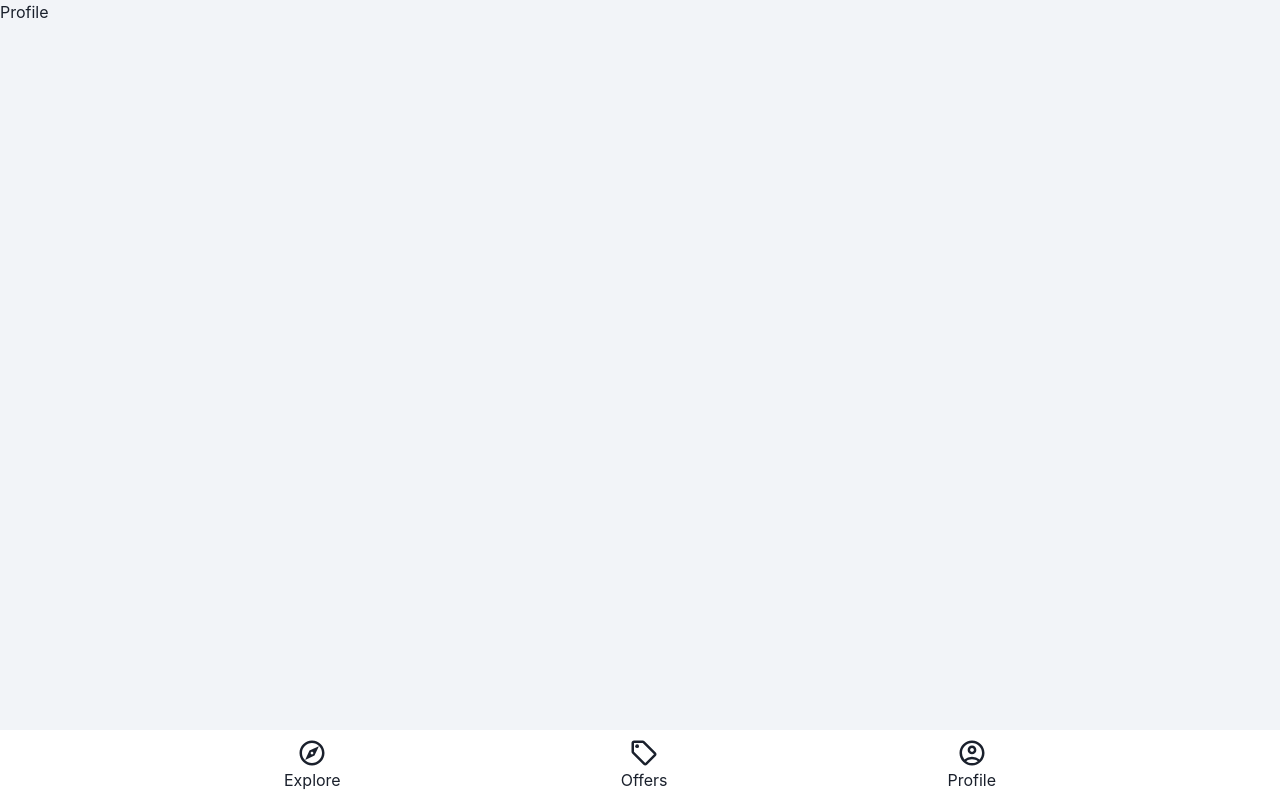
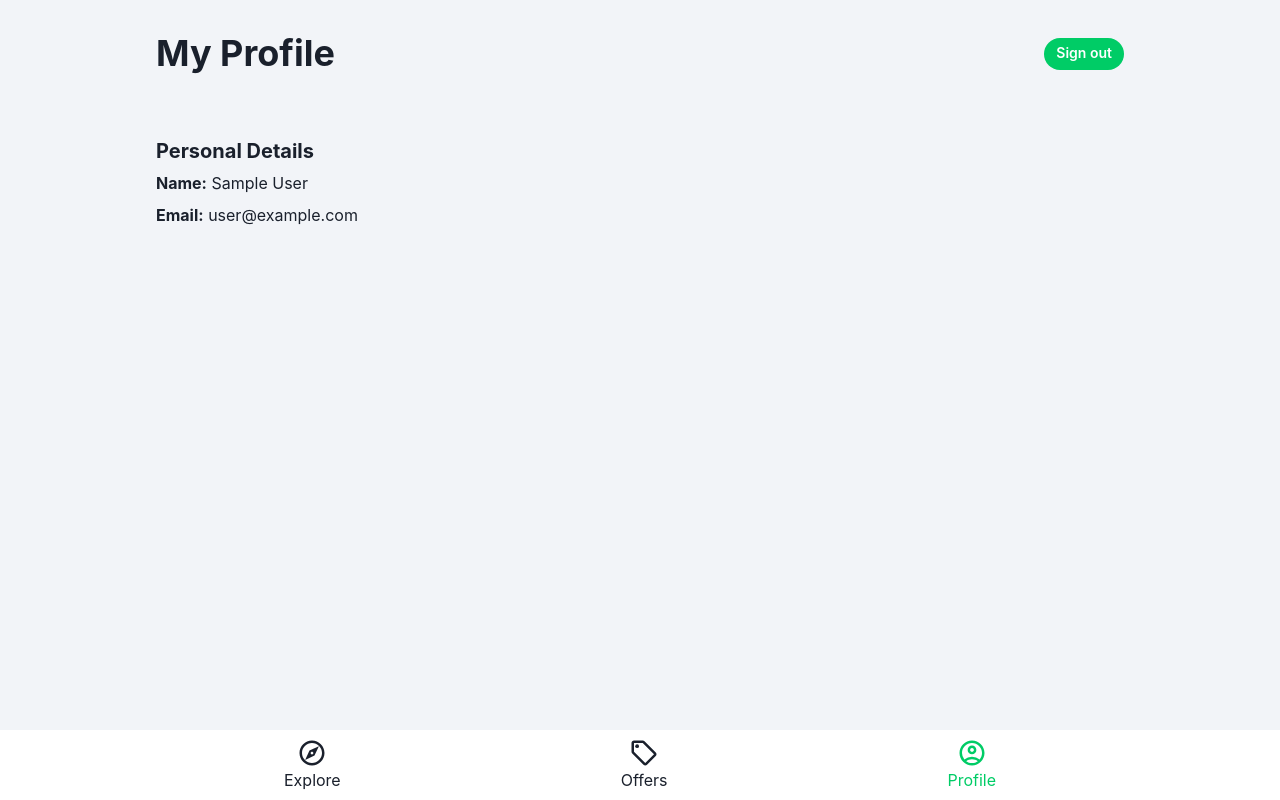
Before and after one commit to Saqib-Aziz33/house-marketplace-firebase, a React (Create React App) app: page /profile in a window 1280 px wide. Built offline with nearby package versions, Linux system fonts and the light colour scheme; no server answers; sample sign-in values are in the browser's storage.

Commit message:
private routes

```diff
--- a/package.json
+++ b/package.json
@@ -16,6 +16,7 @@
     "react-icons": "^4.6.0",
     "react-router-dom": "^6.4.3",
     "react-scripts": "5.0.1",
+    "react-toastify": "^9.1.1",
     "sass": "^1.56.1",
     "web-vitals": "^2.1.4"
   },
--- a/src/App.jsx
+++ b/src/App.jsx
@@ -8,6 +8,10 @@ import Offers from "./pages/Offers";
 import Profile from "./pages/Profile";
 import SignIn from "./pages/SignIn";
 import SignUp from "./pages/SignUp";
+import PrivateRoute from "./components/utils/PrivateRoute";
+// others
+import { ToastContainer } from "react-toastify";
+import "react-toastify/dist/ReactToastify.css";
 import "./app.scss";
 
 function App() {
@@ -17,11 +21,14 @@ function App() {
         <Routes>
           <Route index path="/" element={<Explore />} />
           <Route path="/offers" element={<Offers />} />
-          <Route path="/profile" element={<Profile />} />
+          <Route path="/profile" element={<PrivateRoute />}>
+            <Route path="/profile" element={<Profile />} />
+          </Route>
           <Route path="/sign-up" element={<SignUp />} />
           <Route path="/sign-in" element={<SignIn />} />
           <Route path="/forgot-password" element={<ForgotPassword />} />
         </Routes>
+        <ToastContainer position="bottom-right" theme="colored" />
         <Navbar />
       </ChakraProvider>
     </BrowserRouter>
--- a/src/app.scss
+++ b/src/app.scss
@@ -24,6 +24,9 @@ body{
     }
 }
 
+.sign-out{
+    background-color: $clr-primary !important;
+}
 
 
 
--- a/src/components/Navbar.jsx
+++ b/src/components/Navbar.jsx
@@ -28,8 +28,8 @@ function Navbar() {
           </Link>
 
           <Link
-            to="/sign-in"
-            className={`link ${path === "/sign-in" ? "active" : ""}`}
+            to="/profile"
+            className={`link ${path === "/profile" ? "active" : ""}`}
           >
             <MdOutlineAccountCircle size={30} />
             Profile
--- /dev/null
+++ b/src/components/utils/PrivateRoute.jsx
@@ -0,0 +1,18 @@
+import useAuthStatus from "../../hooks/useAuthStatus";
+import { Navigate, Outlet } from "react-router-dom";
+import { Spinner, Center } from "@chakra-ui/react";
+
+function PrivateRoute() {
+  const { loggedIn, checkingStatus } = useAuthStatus();
+
+  if (checkingStatus) {
+    return (
+      <Center my={16}>
+        <Spinner size="2xl" color="green" w="100px" h="100px" />
+      </Center>
+    );
+  }
+
+  return loggedIn ? <Outlet /> : <Navigate to="/sign-in" />;
+}
+export default PrivateRoute;
--- /dev/null
+++ b/src/components/utils/SignOut.jsx
@@ -0,0 +1,34 @@
+import { Button } from "@chakra-ui/react";
+import { signOut } from "firebase/auth";
+import { useNavigate } from "react-router-dom";
+import { toast } from "react-toastify";
+import { auth } from "../../firebase.config";
+
+function SignOut() {
+  const navigate = useNavigate();
+
+  function signout() {
+    signOut(auth)
+      .then(() => {
+        toast.success("good bye");
+        navigate("/sign-in");
+      })
+      .catch((e) => {
+        toast.error("some thing went wrong");
+        console.log("signout error", e);
+      });
+  }
+
+  return (
+    <Button
+      size="sm"
+      className="sign-out"
+      rounded="full"
+      colorScheme="whatsapp"
+      onClick={signout}
+    >
+      Sign out
+    </Button>
+  );
+}
+export default SignOut;
--- /dev/null
+++ b/src/hooks/useAuthStatus.jsx
@@ -0,0 +1,27 @@
+import { useState, useEffect, useRef } from "react";
+import { onAuthStateChanged } from "firebase/auth";
+import { auth } from "../firebase.config";
+
+function useAuthStatus() {
+  const [loggedIn, setLoggedIn] = useState(false);
+  const [checkingStatus, setCheckingStatus] = useState(true);
+  const isMounted = useRef(true);
+
+  useEffect(() => {
+    if (isMounted) {
+      onAuthStateChanged(auth, (user) => {
+        if (user) {
+          setLoggedIn(true);
+        }
+        setCheckingStatus(false);
+      });
+    }
+
+    return () => {
+      isMounted.current = false;
+    };
+  }, [isMounted]);
+
+  return { loggedIn, checkingStatus };
+}
+export default useAuthStatus;
--- a/src/pages/Profile.jsx
+++ b/src/pages/Profile.jsx
@@ -1,4 +1,33 @@
+import { Container, Heading, HStack, Stack, Text } from "@chakra-ui/react";
+import { useState } from "react";
+import { auth } from "../firebase.config";
+import SignOut from "../components/utils/SignOut";
+
 function Profile() {
-  return <div>Profile</div>;
+  const [formData] = useState({
+    name: auth.currentUser.displayName,
+    email: auth.currentUser.email,
+  });
+
+  return (
+    <>
+      <Container maxW={1000} my={8}>
+        <HStack justify="space-between">
+          <Heading>My Profile</Heading>
+          <SignOut />
+        </HStack>
+
+        <Stack my={16}>
+          <Heading size="md">Personal Details</Heading>
+          <Text>
+            <b>Name:</b> {formData.name}
+          </Text>
+          <Text>
+            <b>Email:</b> {formData.email}
+          </Text>
+        </Stack>
+      </Container>
+    </>
+  );
 }
 export default Profile;
--- a/src/pages/SignIn.jsx
+++ b/src/pages/SignIn.jsx
@@ -9,18 +9,38 @@ import {
   InputRightElement,
   Stack,
   Text,
+  Spinner,
 } from "@chakra-ui/react";
 import { FaUserAlt, FaUnlock, FaRegEyeSlash } from "react-icons/fa";
-import { Link } from "react-router-dom";
+import { Link, useNavigate } from "react-router-dom";
+import { toast } from "react-toastify";
 import Button from "../components/utils/Button";
+import { signInWithEmailAndPassword } from "firebase/auth";
+import { auth } from "../firebase.config";
 
 function SignIn() {
   const [formData, setFormData] = useState({ email: "", password: "" });
   const [showPass, setShowPass] = useState(false);
+  const [loading, setLoading] = useState(false);
+  const navigate = useNavigate();
 
-  function handleSubmit(e) {
+  async function handleSubmit(e) {
     e.preventDefault();
-    console.log(formData);
+    if (!formData.email || !formData.password) {
+      toast.error("some feilds are empty");
+      return;
+    }
+    try {
+      setLoading(true);
+      await signInWithEmailAndPassword(auth, formData.email, formData.password);
+      toast.info("welcome back");
+      navigate("/");
+    } catch (e) {
+      console.log("sign in error", e);
+      toast.error(e.message);
+    } finally {
+      setLoading(false);
+    }
   }
 
   function handleChange(e) {
@@ -75,7 +95,11 @@ function SignIn() {
           </Text>
 
           <Box>
-            <Button type="submit">Sign in</Button>
+            {loading ? (
+              <Spinner color="green" size="lg" />
+            ) : (
+              <Button type="submit">Sign In</Button>
+            )}
           </Box>
 
           <Text fontWeight="bold" alignSelf="center">
--- a/src/pages/SignUp.jsx
+++ b/src/pages/SignUp.jsx
@@ -10,7 +10,6 @@ import {
   Stack,
   Text,
   Spinner,
-  useToast,
 } from "@chakra-ui/react";
 import { FaUserAlt, FaUnlock, FaRegEyeSlash } from "react-icons/fa";
 import { AiOutlineInfoCircle } from "react-icons/ai";
@@ -19,6 +18,7 @@ import Button from "../components/utils/Button";
 import { createUserWithEmailAndPassword, updateProfile } from "firebase/auth";
 import { doc, setDoc, serverTimestamp } from "firebase/firestore";
 import { auth, db } from "../firebase.config";
+import { toast } from "react-toastify";
 
 function SignUp() {
   const [formData, setFormData] = useState({
@@ -28,7 +28,6 @@ function SignUp() {
   });
   const [showPass, setShowPass] = useState(false);
   const [loading, setLoading] = useState(false);
-  const toast = useToast();
   const navigate = useNavigate();
 
   function handleChange(e) {
@@ -41,13 +40,7 @@ function SignUp() {
   async function handleSubmit(e) {
     e.preventDefault();
     if (!formData.email || !formData.password || !formData.name) {
-      toast({
-        description: "Some fileds are empty",
-        status: "error",
-        position: "bottom-right",
-        duration: 4000,
-        isClosable: true,
-      });
+      toast.error("seom feilds are empty");
       return;
     }
     try {
@@ -63,32 +56,17 @@ function SignUp() {
       updateProfile(auth.currentUser, {
         displayName: formData.name,
       });
-      // success toast
-      toast({
-        description: "user Created successfully",
-        status: "success",
-        position: "bottom-right",
-        duration: 4000,
-        isClosable: true,
-      });
-
+      toast.success("welcome to marketplace app");
       // modify user info and save to users collection
       const formDataCopy = { ...formData };
       delete formDataCopy.password;
       formDataCopy.timestamp = serverTimestamp();
       await setDoc(doc(db, "users", user.uid), formDataCopy);
-
       // redirect
       navigate("/");
     } catch (e) {
       console.log("create user error:", e);
-      toast({
-        description: e.message,
-        status: "error",
-        position: "bottom-right",
-        duration: 4000,
-        isClosable: true,
-      });
+      toast.error(e.message);
     } finally {
       setLoading(false);
     }
```
Also changed, not shown: 1 other file (tests, documents, lock files or other folders).
